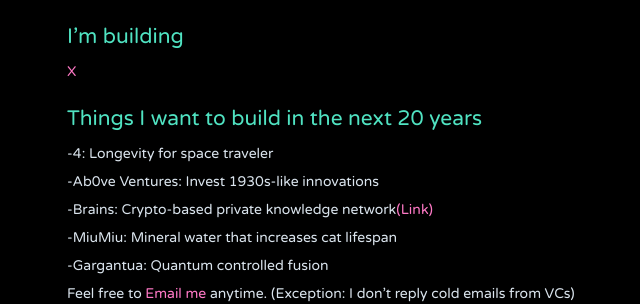
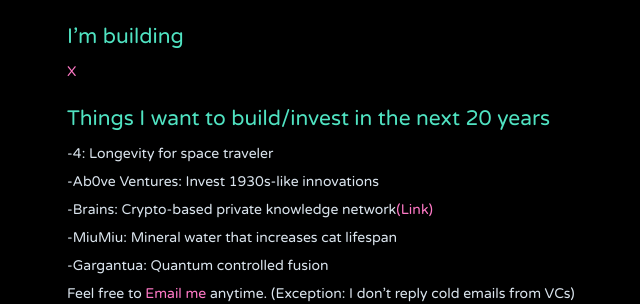
Before and after one commit to jithendrabsy/thoughts, a Jekyll site: the page built from _posts/2040-12-31-about-me.md, in a window 1280 px wide, cut to the strip 436-740 px from the top of the page. Shown: the whole strip, without its empty margins (203-843 px from the left). Built offline with Jekyll 4.4.1, drawn with Linux system fonts in a browser that asks for light colours; nearby versions of some CDN libraries.

Commit message:
Update ME

```diff
--- a/_posts/2040-12-31-about-me.md
+++ b/_posts/2040-12-31-about-me.md
@@ -23,7 +23,7 @@ tags:
 [X](https://www.producthunt.com/upcoming/xos)
 
 
-## Things I want to build in the next 20 years
+## Things I want to build/invest in the next 20 years
 
 -4: Longevity for space traveler
 
```
